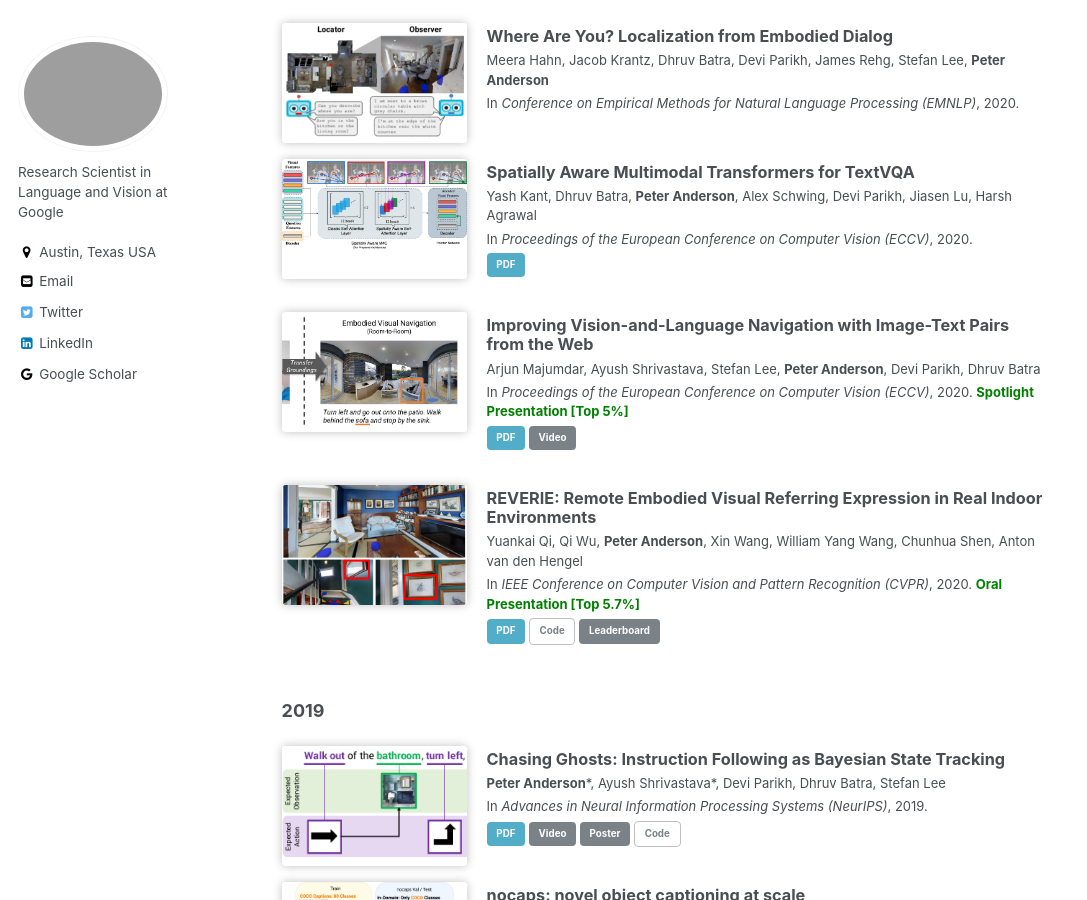
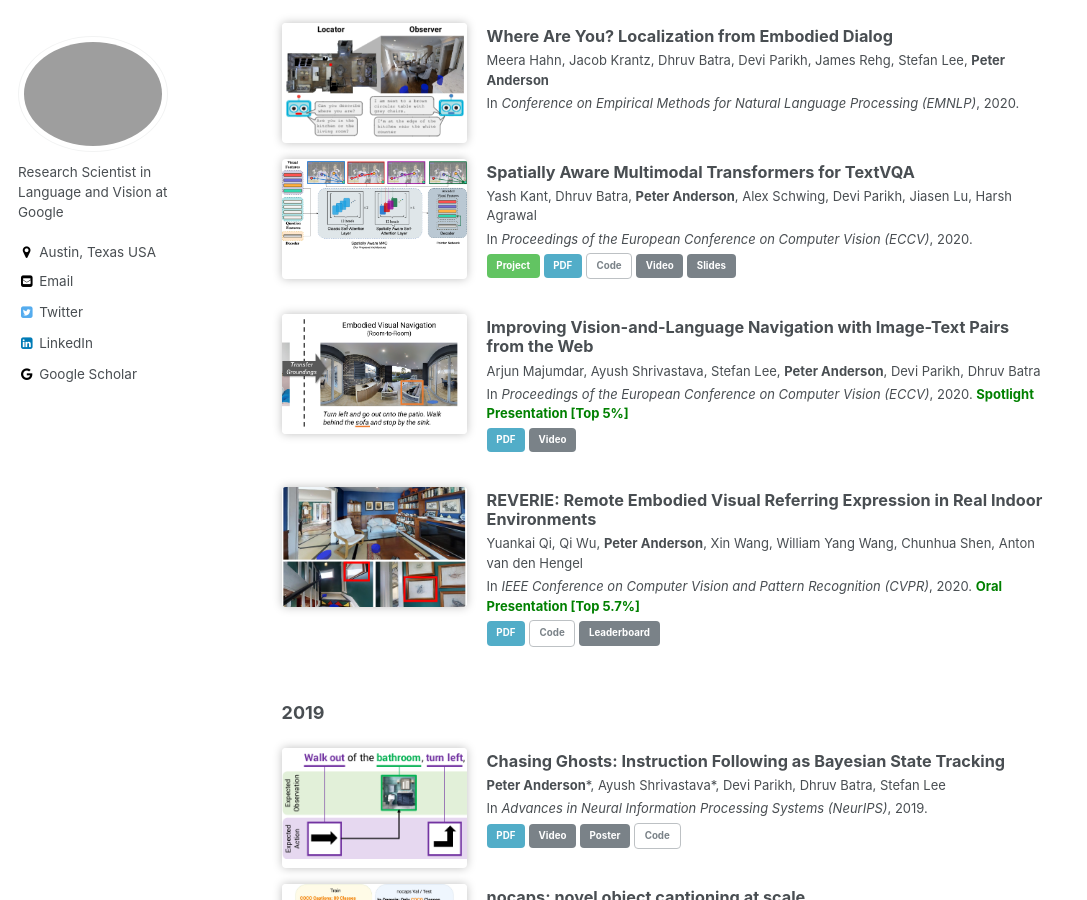
Before and after one commit to peteanderson80/peteanderson80.github.io, a Jekyll site: the page built from index.html, in a window 1280 px wide and 900 px high, scrolled down 923 px. Shown: the whole window, without its empty margins (0-1087 px from the left). Built offline with Jekyll 4.4.1, drawn with Linux system fonts in a browser that asks for light colours; a script that is not in the unit is left out; the list of posts is cut into pages by our own code.

Commit message:
Add links

```diff
--- a/_data/publications.yml
+++ b/_data/publications.yml
@@ -20,7 +20,11 @@ year2020:
     venue: "In *Proceedings of the European Conference on Computer Vision (ECCV)*, 2020."
     teaser: textvqa-teaser.png
     links:
+      - "[Project](https://yashkant.github.io/projects/sam-textvqa.html){: .btn .btn--success}"
       - "[PDF](https://arxiv.org/pdf/2007.12146.pdf){: .btn .btn--info}"
+      - "[Code](https://github.com/yashkant/sam-textvqa){: .btn .btn--inverse}"
+      - "[Video](https://www.youtube.com/watch?v=rO89lcTvz2U){: .btn}"
+      - "[Slides](https://yashkant.github.io/data/sam-textvqa/slides.pdf){: .btn}"
   - title: "Improving Vision-and-Language Navigation with Image-Text Pairs from the Web"
     authors: "Arjun Majumdar, Ayush Shrivastava, Stefan Lee, **Peter Anderson**, Devi Parikh, Dhruv Batra"
     venue: "In *Proceedings of the European Conference on Computer Vision (ECCV)*, 2020. **Spotlight Presentation [Top 5%]**{:.oral}"
```
